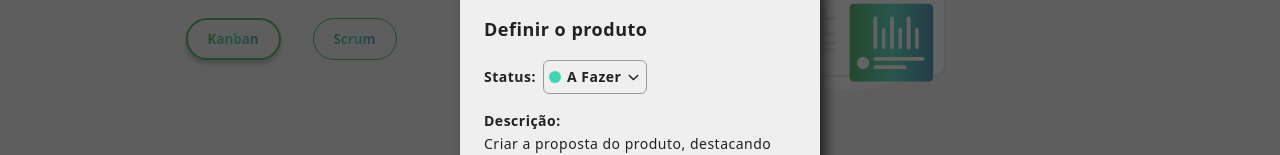
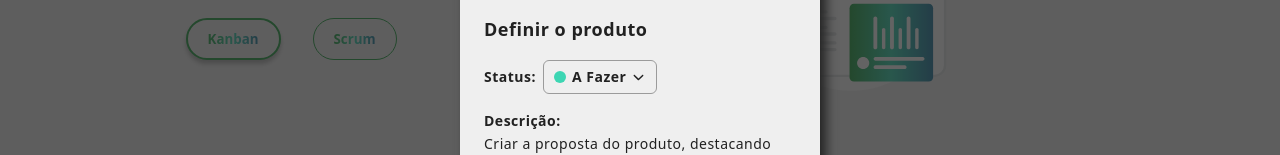
Before and after one commit to eliscmattosinho/Board-de-Desenvolvimento, a React (Create React App) app: page /development-board/boards in a window 1280 px wide. Both pictures are taken after a click on the element 283 px from the left and 610 px from the top of the page. Shown: the part 268-423 px from the top of the page. Built offline with nearby package versions, Linux system fonts and the light colour scheme.

Commit message:
fix(dropdown): add padding

```diff
--- a/src/components/StatusDropdown.css
+++ b/src/components/StatusDropdown.css
@@ -18,7 +18,7 @@
 }
 
 .dropdown-selected {
-    padding: 5px;
+    padding: 5px 10px;
     color: var(--global-black);
     border: 1px solid var(--global-gray);
     border-radius: 6px;
```
